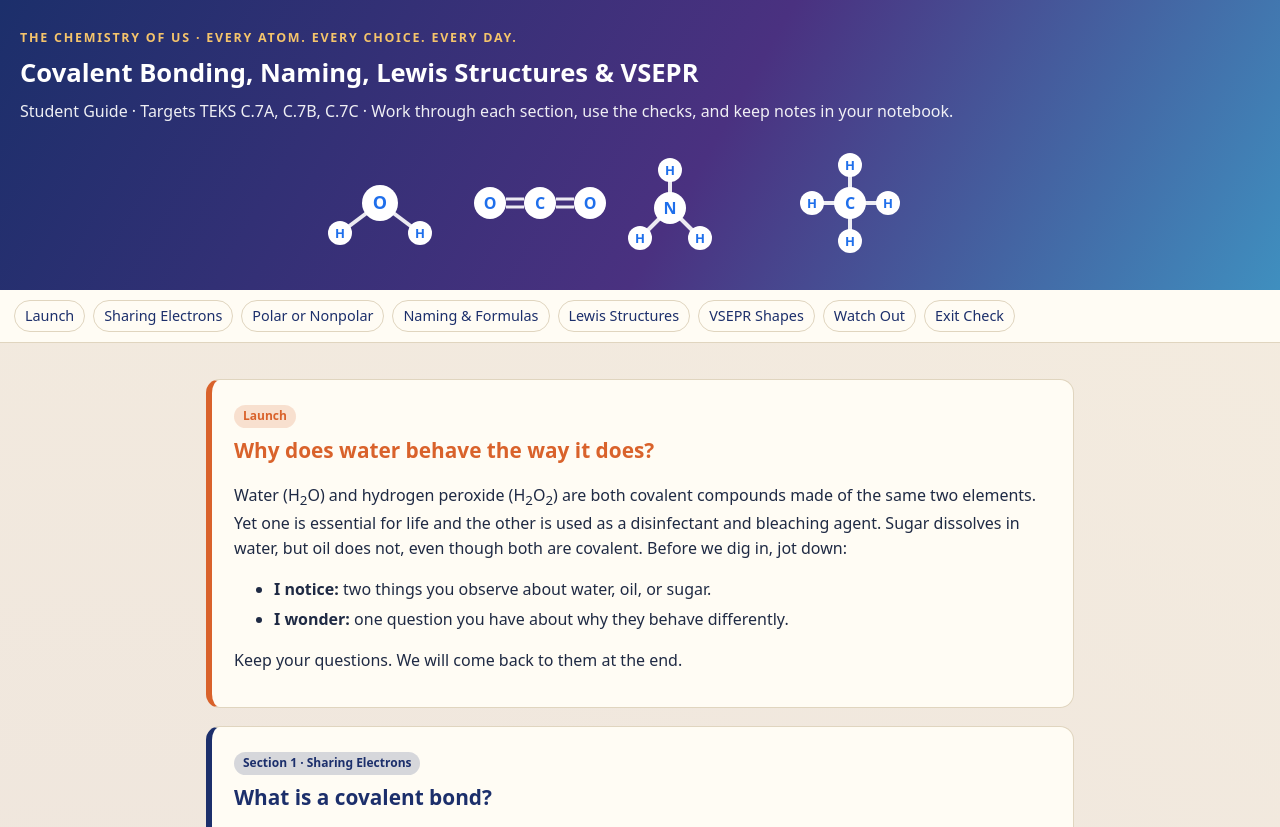
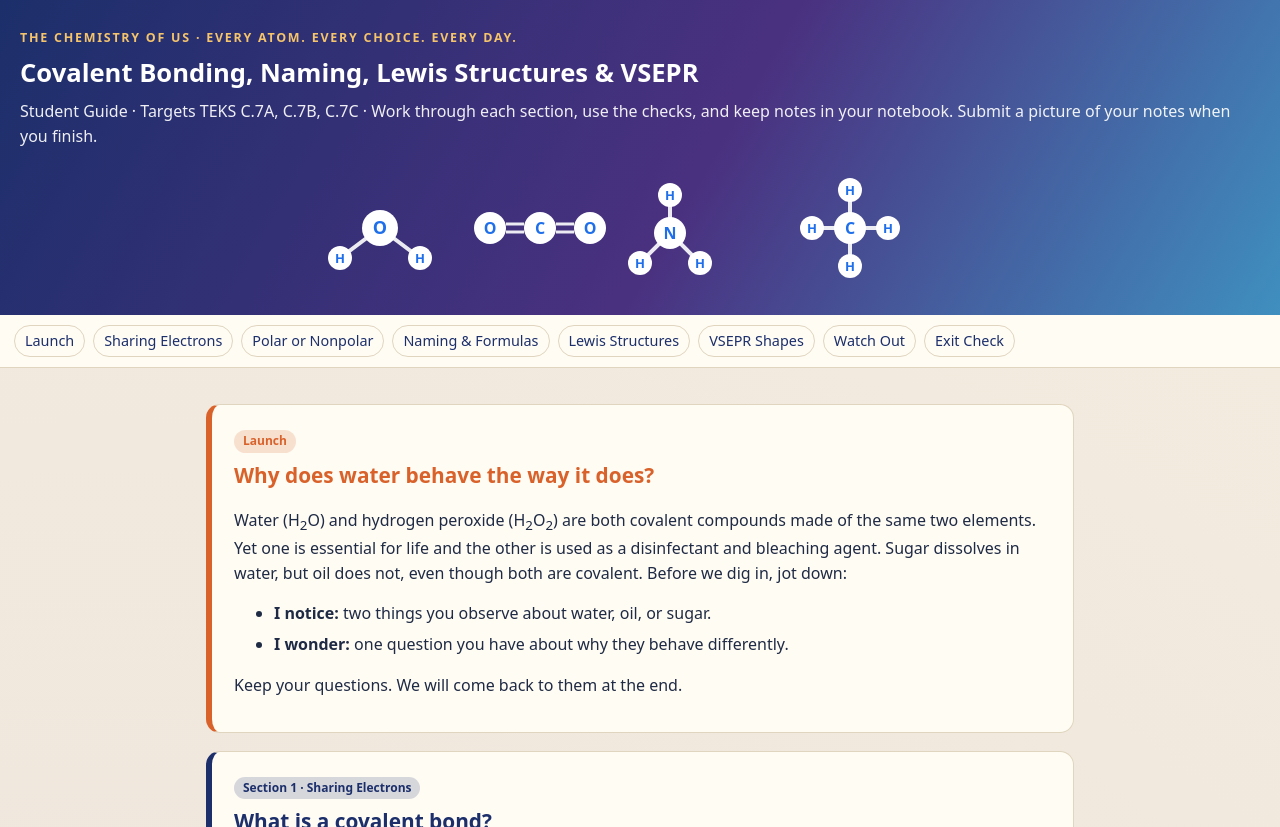
Before and after one commit to jmcgregor-education/covalent-bonding-student-guide, a plain HTML site: page index.html in a window 1280 px wide. Shown: the top 827 px of the page. Drawn offline with Linux system fonts and the light colour scheme.

Commit message:
Update student guide with submission instructions
Added instruction to submit a picture of notes.

```diff
--- a/index.html
+++ b/index.html
@@ -200,7 +200,7 @@
 <header class="top">
   <div class="brand">The Chemistry of Us · Every atom. Every choice. Every day.</div>
   <h1>Covalent Bonding, Naming, Lewis Structures & VSEPR</h1>
-  <p>Student Guide · Targets TEKS C.7A, C.7B, C.7C · Work through each section, use the checks, and keep notes in your notebook.</p>
+  <p>Student Guide · Targets TEKS C.7A, C.7B, C.7C · Work through each section, use the checks, and keep notes in your notebook. Submit a picture of your notes when you finish.</p>
   <svg viewBox="0 0 700 130" width="100%" role="img" aria-label="Ball-and-stick models of water, carbon dioxide, ammonia, and methane" style="display:block;margin-top:14px;max-height:130px">
     <g stroke="#fff" stroke-width="4" opacity=".9">
       <line x1="90" y1="65" x2="50" y2="95"/><line x1="90" y1="65" x2="130" y2="95"/>
```
